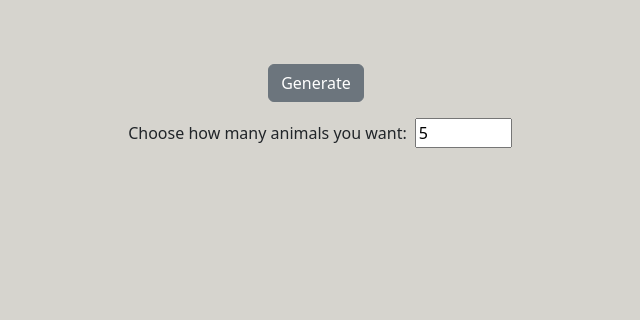
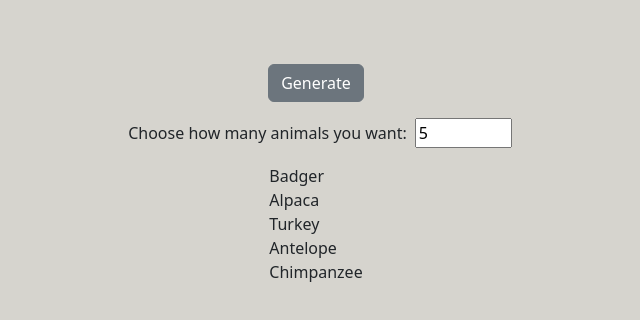
Before and after one commit to bebegom/generate-animals, a React (Vite) app: page / in a window 1280 px wide. Both pictures are taken after typing "5" into the empty fields and a click on the button "Generate". Shown: the top 320 px of the page, without its empty margins (324-964 px from the left). Built offline with nearby package versions, Linux system fonts and the light colour scheme.

Commit message:
you can now generate animals!

```diff
--- a/src/Pages/HomePage.jsx
+++ b/src/Pages/HomePage.jsx
@@ -5,23 +5,58 @@ import { useEffect } from 'react'
 
 const HomePage = () => {
     const [amount, setAmount] = useState()
-    const handleSubmit = (e) => {
-        e.preventDefault()
-        console.log('e prevented')
+    const [slicedAnimals, setSlicedAnimals] = useState()
+
+    const handleOnChange = () => {
         setAmount(quantity.value)
     }
 
+    const handleSubmit = (e) => {
+        e.preventDefault()
+
+        shuffle(data)
+        // console.log(data.slice(0, amount))
+        setSlicedAnimals(data.slice(0, amount))
+    }
+
+    const shuffle = (arr) => {
+        for (let i = arr.length - 1; i > 0; i--) {
+            const j = Math.floor(Math.random() * (i + 1))
+            const temp = arr[i]
+            arr[i] = arr[j]
+            arr[j] = temp
+        }
+    }
+
     useEffect(() => {
-        console.log(amount)
-    }, [amount])
+        if (!slicedAnimals) {
+            return
+        }
+        // console.log(amount)
+        // shuffle(data)
+        console.log(slicedAnimals)
+
+    }, [slicedAnimals])
 
     return (
         <Container className='my-5 d-flex flex-column align-items-center'>
             <Button onClick={handleSubmit} type='submit' variant='secondary' className='my-3'>Generate</Button>
             <Form>
                 <label htmlFor="quantity" className='mx-2'>Choose how many animals you want:</label>
-                <input type="number" id="quantity" name="quantity" min="1" max={data.length} />
+                <input onChange={handleOnChange} type="number" id="quantity" name="quantity" min="1" max={data.length} />
             </Form>
+
+            <div>
+                {slicedAnimals && (
+                    <div className='my-3'>
+                        {slicedAnimals.map((animal, index) => (
+                            <div key={index}>
+                                {animal}
+                            </div>
+                        ))}
+                    </div>
+                )}
+            </div>
         </Container>
     )
 }
```
